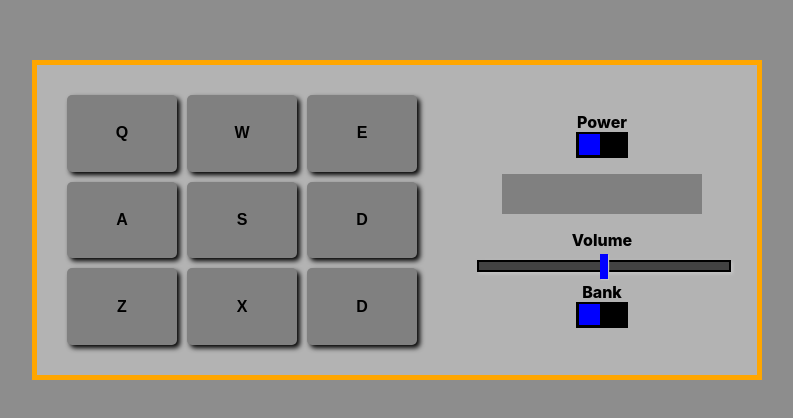
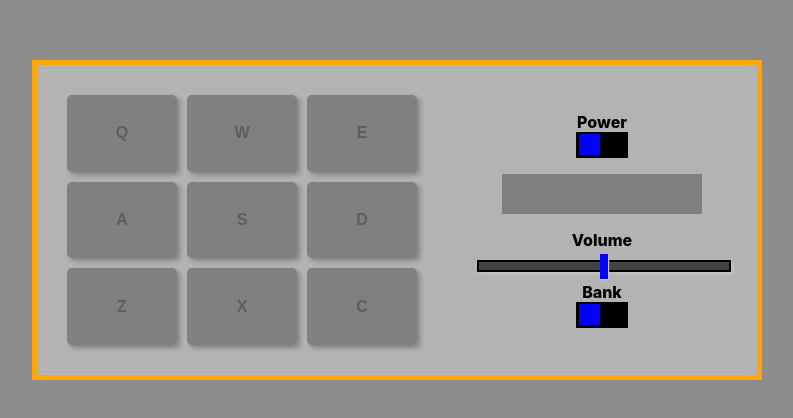
Before and after one commit to jblarriviere/drum-machine, a React (Create React App) app: page / in a window 1280 px wide. Shown: the part 180-598 px from the top of the page, without its empty margins (243-1036 px from the left). Built offline with nearby package versions, Linux system fonts and the light colour scheme.

Commit message:
Implementing the play on click

```diff
--- a/src/App.css
+++ b/src/App.css
@@ -41,9 +41,14 @@
   font-size: inherit;
 }
 
-.drum-pad:active {
+.drum-pad:enabled:active {
   background-color: #FFA600;
   box-shadow: none;
+}
+
+.drum-pad:focus {
+  outline: none;
+  box-shadow: 3px 3px 5px;
 }
 
 #settingControls {
--- a/src/App.js
+++ b/src/App.js
@@ -2,18 +2,103 @@
 import './App.css';
 import React from 'react';
 
+const keys = ["Q", "W", "E", "A", "S", "D", "Z", "X", "C"];
+
 const audios = {
-  drums: {
-    Q: "Ride",
-    W: "Shaker",
-    E: "Snare",
-    A: "Tom",
-    S: "Clap",
-    D: "OpenHat",
-    Z: "Clave",
-    X: "Kick",
-    C: "Closed_HH"
-  }
+  drums: [
+    {
+      key: 'Q',
+      id: 'Heater 1',
+      url: 'https://s3.amazonaws.com/freecodecamp/drums/Heater-1.mp3'
+    },
+    {
+      key: 'W',
+      id: 'Heater 2',
+      url: 'https://s3.amazonaws.com/freecodecamp/drums/Heater-2.mp3'
+    },
+    {
+      key: 'E',
+      id: 'Heater 3',
+      url: 'https://s3.amazonaws.com/freecodecamp/drums/Heater-3.mp3'
+    },
+    {
+      key: 'A',
+      id: 'Heater 4',
+      url: 'https://s3.amazonaws.com/freecodecamp/drums/Heater-4_1.mp3'
+    },
+    {
+      key: 'S',
+      id: 'Clap',
+      url: 'https://s3.amazonaws.com/freecodecamp/drums/Heater-6.mp3'
+    },
+    {
+      key: 'D',
+      id: 'Open HH',
+      url: 'https://s3.amazonaws.com/freecodecamp/drums/Dsc_Oh.mp3'
+    },
+    {
+      key: 'Z',
+      id: 'Kick n Hat',
+      url: 'https://s3.amazonaws.com/freecodecamp/drums/Kick_n_Hat.mp3'
+    },
+    {
+      key: 'X',
+      id: 'Kick',
+      url: 'https://s3.amazonaws.com/freecodecamp/drums/RP4_KICK_1.mp3'
+    },
+    {
+      key: 'C',
+      id: 'Closed HH',
+      url: 'https://s3.amazonaws.com/freecodecamp/drums/Cev_H2.mp3'
+    }
+  ],
+  piano: [
+    {
+      key: 'Q',
+      id: 'Chord 1',
+      url: 'https://s3.amazonaws.com/freecodecamp/drums/Chord_1.mp3'
+    },
+    {
+      key: 'W',
+      id: 'Chord 2',
+      url: 'https://s3.amazonaws.com/freecodecamp/drums/Chord_2.mp3'
+    },
+    {
+      key: 'E',
+      id: 'Chord 3',
+      url: 'https://s3.amazonaws.com/freecodecamp/drums/Chord_3.mp3'
+    },
+    {
+      key: 'A',
+      id: 'Shaker',
+      url: 'https://s3.amazonaws.com/freecodecamp/drums/Give_us_a_light.mp3'
+    },
+    {
+      key: 'S',
+      id: 'Open HH',
+      url: 'https://s3.amazonaws.com/freecodecamp/drums/Dry_Ohh.mp3'
+    },
+    {
+      key: 'D',
+      id: 'Closed HH',
+      url: 'https://s3.amazonaws.com/freecodecamp/drums/Bld_H1.mp3'
+    },
+    {
+      key: 'Z',
+      id: 'Punchy Kick',
+      url: 'https://s3.amazonaws.com/freecodecamp/drums/punchy_kick_1.mp3'
+    },
+    {
+      key: 'X',
+      id: 'Side Stick',
+      url: 'https://s3.amazonaws.com/freecodecamp/drums/side_stick_1.mp3'
+    },
+    {
+      key: 'C',
+      id: 'Snare',
+      url: 'https://s3.amazonaws.com/freecodecamp/drums/Brk_Snr.mp3'
+    }
+  ]
 };
 
 class App extends React.Component {
@@ -26,6 +111,13 @@ class App extends React.Component {
       volume: 50,
       lastAction: ''
     };
+
+    this.refsTable = {};
+    keys.map(element => {
+      return (this.refsTable[element] = React.createRef());
+    });
+
+
   }
 
   onVolumeUpdate (event) {
@@ -37,26 +129,38 @@ class App extends React.Component {
   }
 
   onPowerChange(event) {
-    this.setState({
-      isOn: !this.state.isOn,
-      lastAction: this.state.isOn ? 'OFF' : 'ON'
-    });
+    this.setState( (state, props) => ({
+      isOn: !state.isOn,
+      lastAction: state.isOn ? 'OFF' : 'ON'
+    }));
   }
 
   onBankChange(event) {
+    this.setState((state, props) => ({
+      bankSwitch: state.bankSwitch === 'drums' ? 'piano' : 'drums',
+      lastAction: state.bankSwitch === 'drums' ? 'Smooth Piano Kit' : 'Heater Kit'
+    }));
+
+    console.log(this.refsTable);
+  }
+
+  onPadClick(event) {
     this.setState({
-      bankSwitch: this.state.bankSwitch === 'drums' ? 'piano' : 'drums',
-      lastAction: this.state.bankSwitch === 'drums' ? 'Smooth Piano Kit' : 'Heater Kit'
+      lastAction: event.target.id
     });
+    this.refsTable[event.target.value].current.volume = this.state.volume / 100;
+    this.refsTable[event.target.value].current.play();
   }
 
   render() {
     return (
+
       <div id="drum-machine">
         <PadControls
           isOn={this.state.isOn}
-          volume={this.state.volume}
           currentBank={this.state.bankSwitch}
+          onPadClick={this.onPadClick = this.onPadClick.bind(this)}
+          refsTable={this.refsTable}
         />
         <SettingControls
           isOn = {this.state.isOn}
@@ -74,11 +178,16 @@ class App extends React.Component {
 class PadControls extends React.Component {
 
   render() {
-    const keys = ["Q", "W", "E", "A", "S", "D", "Z", "X", "D"];
     const pads = keys.map(key =>
-      <Pad className="drum-pad"
-          id={audios.drums[key]}
-          keyName={key}
+      <Pad
+        className="drum-pad"
+        key={key}
+        keyName={key}
+        isOn={this.props.isOn}
+        onPadClick={this.props.onPadClick}
+        refToQ={this.props.refToQ}
+        currentBank={this.props.currentBank}
+        refsTable={this.props.refsTable}
       />
     );
     return(
@@ -90,13 +199,25 @@ class PadControls extends React.Component {
 }
 
 class Pad extends React.Component {
+
   render() {
+
+    let sound = audios[this.props.currentBank].find(element => element.key === this.props.keyName);
+
     return(
-      <button className='drum-pad' id={this.props.id}>
+      <button
+        className='drum-pad'
+        id={sound.id}
+        disabled={!this.props.isOn}
+        onClick={this.props.onPadClick}
+        value={this.props.keyName}
+      >
         {this.props.keyName}
-        <audio src={"../audio/"+this.props.id+".wav"}
-              className="clip"
-              id={this.props.keyName}
+        <audio
+          src= {sound.url}
+          className="clip"
+          id={this.props.keyName}
+          ref={this.props.refsTable[this.props.keyName]} //to be modified
         />
       </button>
     );
@@ -110,6 +231,7 @@ class SettingControls extends React.Component {
         <Switch
           name='Power'
           handleChange = {this.props.onPowerChange}
+          isOn={this.props.isOn}
         />
         <Display text={this.props.display}/>
         <VolumeSlide
@@ -120,6 +242,7 @@ class SettingControls extends React.Component {
         <Switch
           name='Bank'
           handleChange = {this.props.onBankChange}
+          isOn= {this.props.isOn}
         />
       </div>
     );
@@ -128,12 +251,17 @@ class SettingControls extends React.Component {
 
 class Switch extends React.Component {
   render() {
+    let disabled = this.props.name !== 'Power' && !this.props.isOn;
     return(
       <div className="switchContainer">
         <p>{this.props.name}</p>
-        <label class="switch">
-          <input type="checkbox" onChange={this.props.handleChange}/>
-          <span class="slider"></span>
+        <label className="switch">
+          <input
+            type="checkbox"
+            onChange={this.props.handleChange}
+            disabled={disabled}
+          />
+          <span className="slider"></span>
         </label>
       </div>
     );
@@ -152,7 +280,7 @@ class VolumeSlide extends React.Component {
   render() {
     return(
       <div id="volumeSlide">
-        <label for="volume">Volume</label>
+        <label htmlFor="volume">Volume</label>
         <input type="range"
               id="volume"
               name="volume"
```
